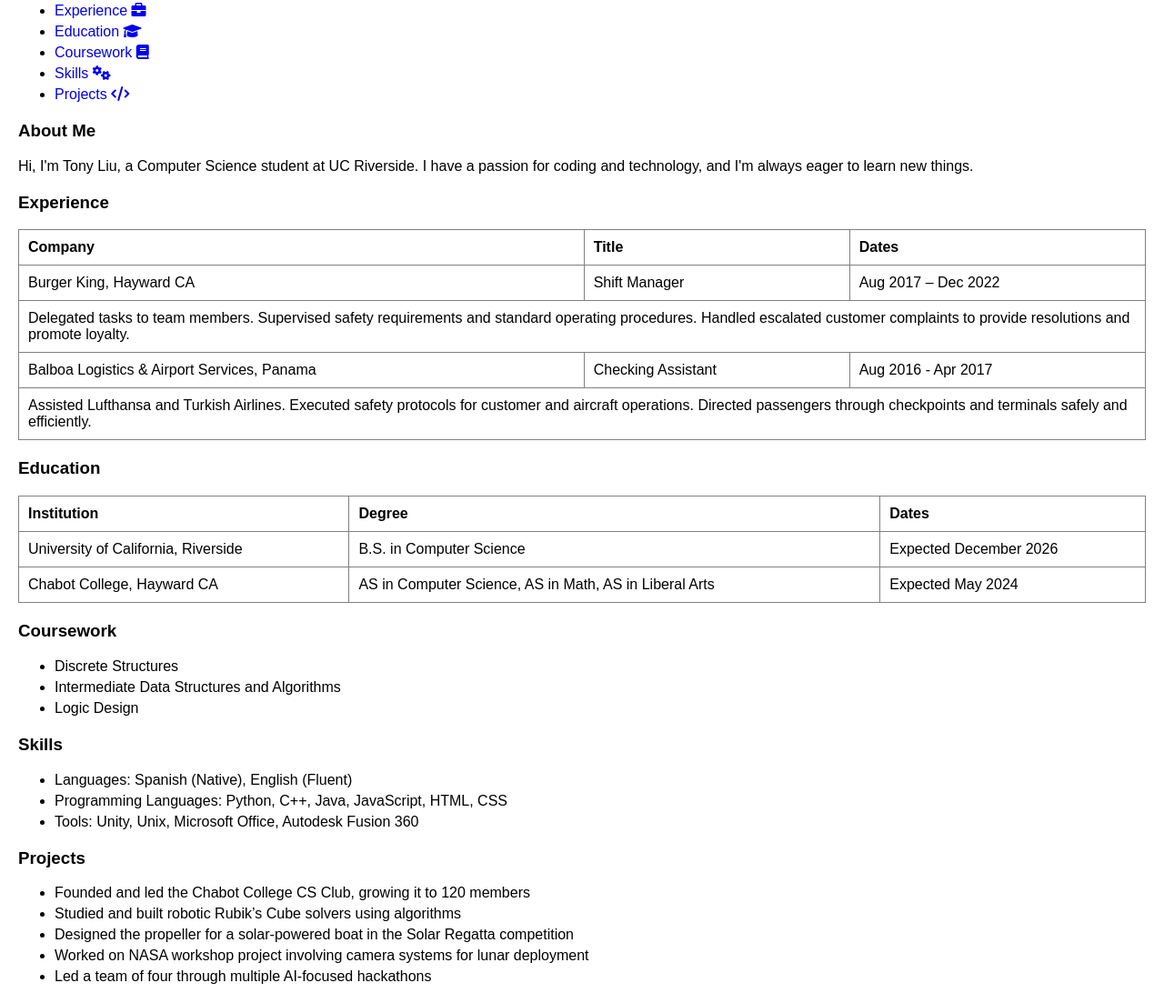
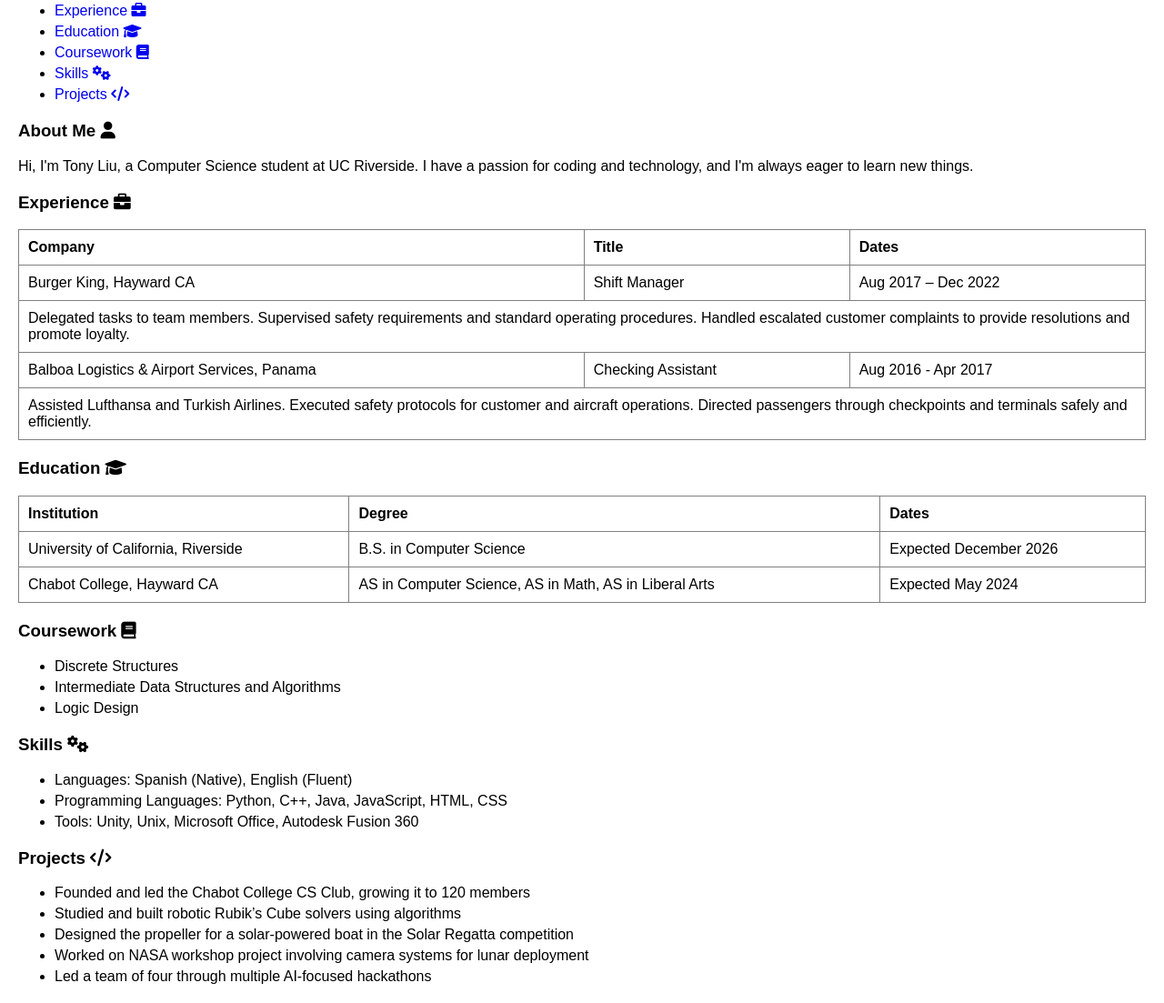
Before and after one commit to Yilunot/Personal-Page, a plain HTML site: page index.html in a window 1280 px wide. Shown: the part 296-1399 px from the top of the page at 91% size. Drawn offline with Linux system fonts and the light colour scheme.

Commit message:
added icon to sections

```diff
--- a/index.html
+++ b/index.html
@@ -33,7 +33,7 @@
             <li><a href="#projects"> Projects <i class="fa-solid fa-code"></i></a></li>
         </ul>
     <div>
-        <h3 id="about">About Me</h3>
+        <h3 id="about">About Me <i class="fa-solid fa-user"></i></h3>
         <p>
             Hi, I'm Tony Liu, a Computer Science student at UC Riverside.
             I have a passion for coding and technology, and I'm always eager to learn new things.
@@ -41,7 +41,7 @@
     </div>
 
     <div>
-        <h3 id="experience">Experience</h3>
+        <h3 id="experience">Experience <i class="fa-solid fa-briefcase"></i></h3>
         <table border="1" cellspacing="0" cellpadding="5">
             <tr>
                 <th>Company</th>
@@ -74,7 +74,7 @@
     </div>
 
     <div>
-        <h3 id="education">Education</h3>
+        <h3 id="education">Education <i class="fa-solid fa-graduation-cap"></i></h3>
         <table border="1" cellspacing="0" cellpadding="5">
             <tr>
                 <th>Institution</th>
@@ -95,7 +95,7 @@
     </div>
 
     <div>
-        <h3 id="coursework">Coursework</h3>
+        <h3 id="coursework">Coursework <i class="fa-solid fa-book"></i></h3>
         <ul>
             <li>Discrete Structures</li>
             <li>Intermediate Data Structures and Algorithms</li>
@@ -104,7 +104,7 @@
     </div>
 
     <div>
-        <h3 id="skills">Skills</h3>
+        <h3 id="skills">Skills <i class="fa-solid fa-cogs"></i></h3>
         <ul>
             <li>Languages: Spanish (Native), English (Fluent)</li>
             <li>Programming Languages: Python, C++, Java, JavaScript, HTML, CSS</li>
@@ -113,7 +113,7 @@
     </div>
 
     <div>
-        <h3 id="projects">Projects</h3>
+        <h3 id="projects">Projects <i class="fa-solid fa-code"></i></h3>
         <ul>
             <li>Founded and led the Chabot College CS Club, growing it to 120 members</li>
             <li>Studied and built robotic Rubik’s Cube solvers using algorithms</li>
```
